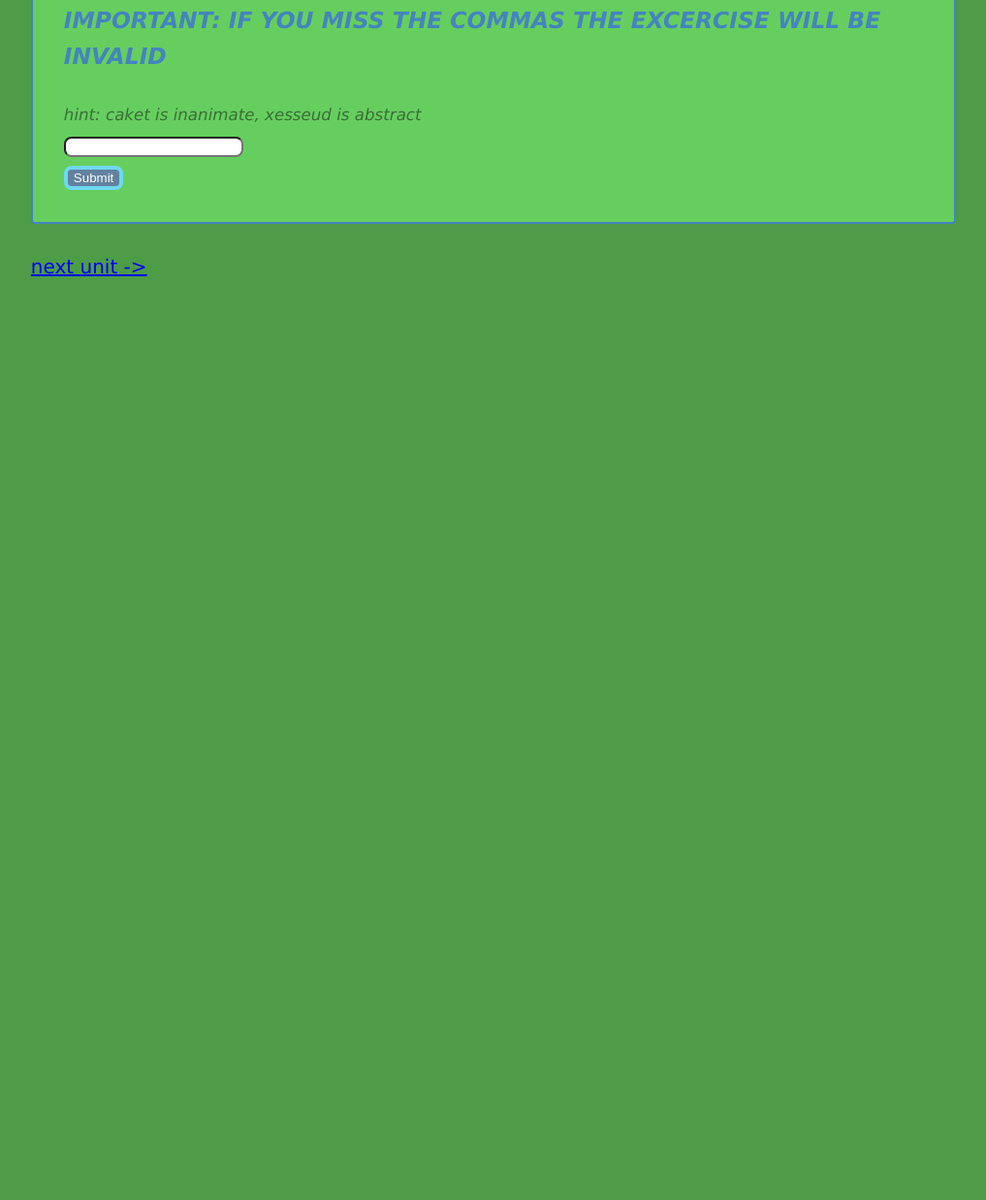
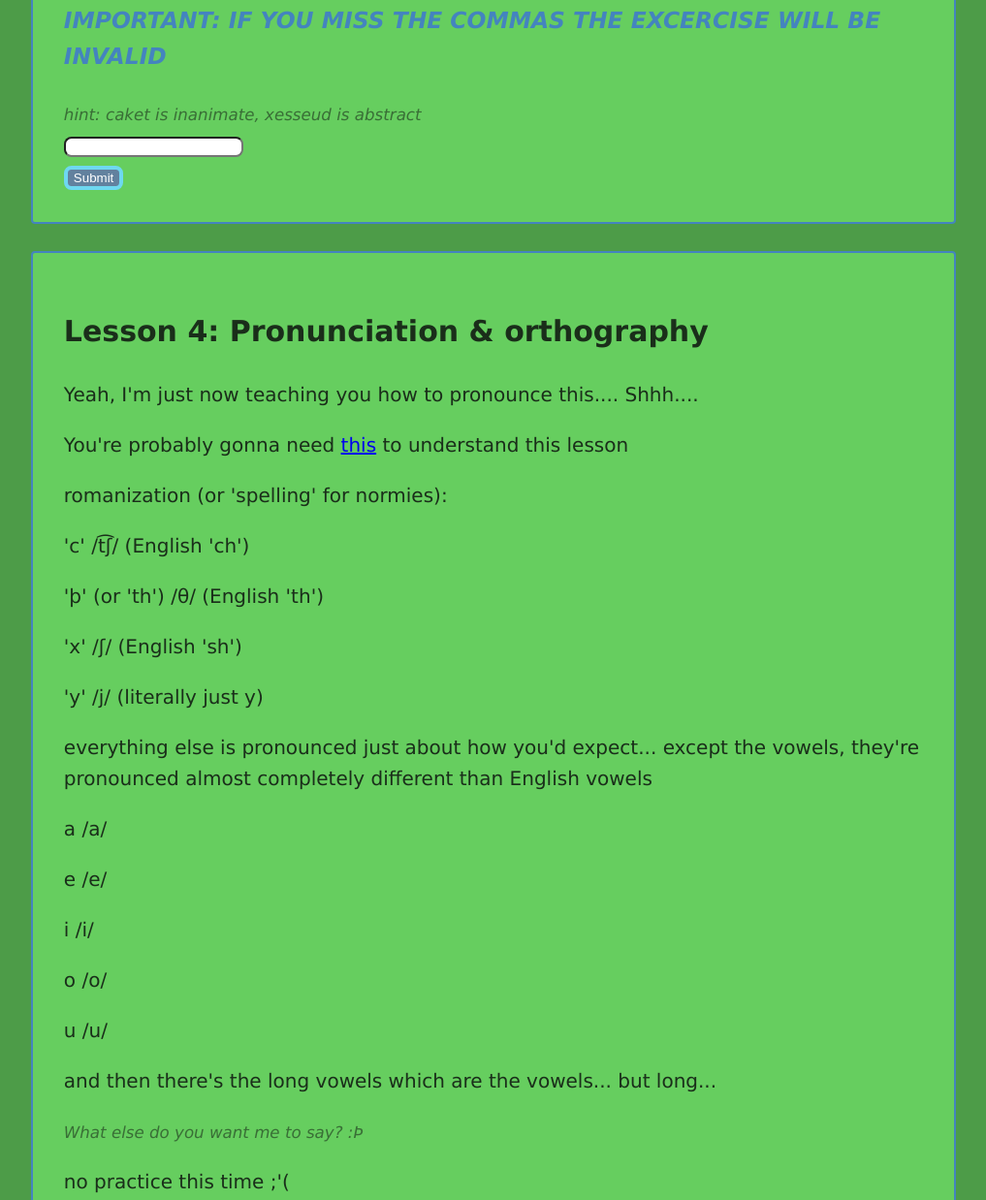
Before and after one commit to B1narymask/kothronul, a plain HTML site: page index.html in a window 1280 px wide. Shown: the part 3073-4311 px from the top of the page at 97% size, without its empty margins (131-1148 px from the left). Before the commit the page ends 3412 px from the top, so only its background shows below. Drawn offline with Linux system fonts and the light colour scheme.

Commit message:
eddeglerhg

```diff
--- a/index.html
+++ b/index.html
@@ -4,6 +4,7 @@
   <meta charset="utf-8">
   <meta name="viewport" content="width=device-width, initial-scale=1">
   <link rel="stylesheet" href="style.css">
+  <link rel="icon" href="icon.png">
   <title>Koþronul course</title>
 </head>
 <body>
@@ -123,7 +124,25 @@
       <p class="feedback" id= "fb3"></p>
       <button onclick="checkAnswer('les3', 'nox kotios, be cétir, yev caket peþ stu xesseud', 'nox kotios, be cétir, yev caket peth stu xesseud', 'fb3')">Submit</button>
     </section>
-
+    <section id="l4" class="lesson">
+      <h2>Lesson 4: Pronunciation & orthography</h2>
+      <p>Yeah, I'm just now teaching you how to pronounce this.... Shhh....</p>
+      <p>You're probably gonna need <a href="https://ipachart.com" target="_blank">this</a> to understand this lesson</p>
+      <p>romanization (or 'spelling' for normies):</p>
+      <p>'c' /t͡ʃ/ (English 'ch')</p>
+      <p>'þ' (or 'th') /θ/ (English 'th')</p>
+      <p>'x' /ʃ/ (English 'sh')</p>
+      <p>'y' /j/ (literally just y)</p>
+      <p>everything else is pronounced just about how you'd expect... except the vowels, they're pronounced almost completely different than English vowels</p>
+      <p>a /a/</p>
+      <p>e /e/</p>
+      <p>i /i/</p>
+      <p>o /o/</p>
+      <p>u /u/</p>
+      <p>and then there's the long vowels which are the vowels... but long...</p>
+      <small>What else do you want me to say? :Þ</small> <br>
+      <p>no practice this time ;'(</p>
+    </section>
     <a href="1.html">next unit -></a>
   </main>
   <script src="script.js"></script>
```
Also changed, not shown: icon.png (added).
